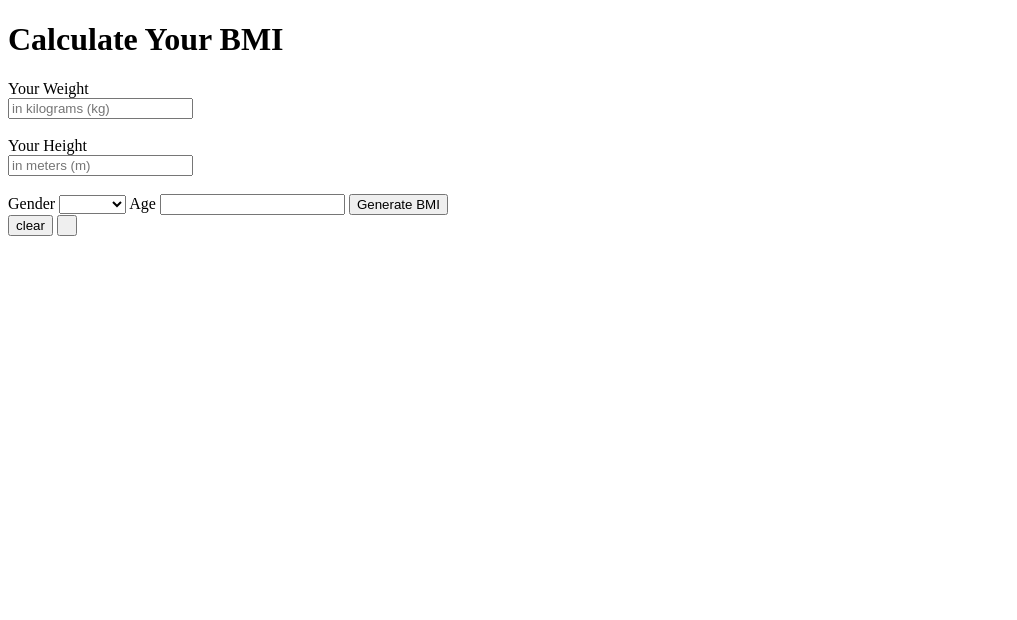
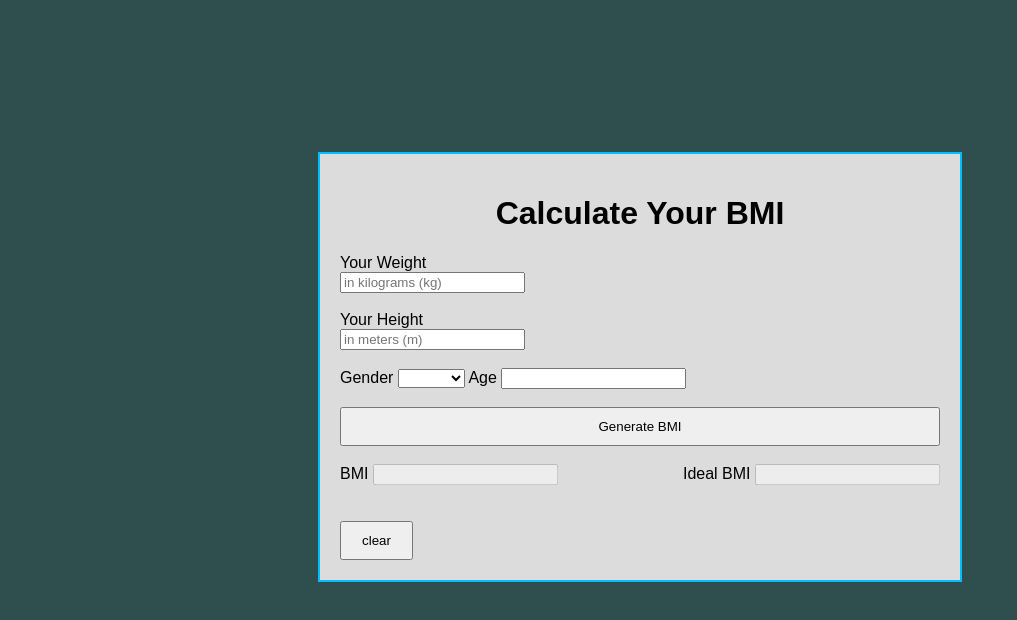
Before and after one commit to yaaseen17/bmi, a plain HTML site: page index.html in a window 1280 px wide. Shown: the whole page, without its empty margins (0-1017 px from the left). Drawn offline with Linux system fonts and the light colour scheme.

Commit message:
made changes

```diff
--- /dev/null
+++ b/assets/css/style.css
@@ -0,0 +1,32 @@
+body{
+    background-color: darkslategrey;
+}
+button{
+    cursor: pointer;
+}
+#header{
+    text-align: center;
+    font-family: sans-serif;
+}
+.container{
+    margin: auto;
+    margin-top: 12%;
+    width: 600px;
+    padding: 20px;
+    background-color: gainsboro;
+    font-family: sans-serif;
+    border: 2px solid deepskyblue;
+}
+#bmi{
+    width: 600px;
+    padding: 10px 0;
+}
+#clear{
+    padding: 10px 20px;
+}
+#secIn{
+    float: right;
+}
+#comment{
+    color: darkgreen;
+}
--- a/assets/js/css/style.css
+++ /dev/null
@@ -1,3 +0,0 @@
-body{
-    background-color: beige;
-}
--- a/assets/js/index.js
+++ b/assets/js/index.js
@@ -5,16 +5,16 @@ function myBMI(){
     let w = document.getElementById("weight").value;
     let h = document.getElementById("height").value;
     let ans = w/(h**2);
-    document.getElementById("outputBmi").innerHTML = `Your BMI is ${ans}`
+    document.getElementById("outputBmi").value = `${ans}`
 
     let age = document.getElementById('age')
 
     if(document.getElementById('gndr').value == 'male'){
         let ansMale = 0.5*ans + 11.5;
-        idealBmi.innerHTML = `Ideal BMI is ${ansMale}`
+        idealBmi.value = `${ansMale}`
     }else if(document.getElementById('gndr').value == 'female'){
         let ansMale = 0.5*ans + 0.03*age.value + 11;
-        idealBmi.innerHTML = `Ideal BMI is ${ansMale}`
+        idealBmi.innerHTML = `${ansMale}`
     }
 
 
--- a/index.html
+++ b/index.html
@@ -4,31 +4,37 @@
     <meta charset="UTF-8">
     <meta http-equiv="X-UA-Compatible" content="IE=edge">
     <meta name="viewport" content="width=device-width, initial-scale=1.0">
+    <link rel="stylesheet" href="assets/css/style.css">
     <title>BMI</title>
 </head>
 <body>
     <div class="container">
-        <h1>Calculate Your BMI</h1>
+        <h1 id="header">Calculate Your BMI</h1>
 
-
-        <label for="weight">Your Weight</label><br>
+        <label for="weight" class="myLabel">Your Weight</label><br>
         <input class="input" type="text" name="weight" id="weight" placeholder="in kilograms (kg)"><br><br>
-        <label for="height">Your Height</label><br>
+        <label class="myLabel" for="height">Your Height</label><br>
         <input class="input" type="text" name="height" id="height" placeholder="in meters (m)"><br><br>
-        <label for="gender">Gender</label>
+        <label class="myLabel" for="gender">Gender</label>
         <select name="gender" id="gndr" onclick="disableInput()">
             <option value="empty"></option>
             <option value="male">Male</option>
             <option value="female">Female</option>
         </select>
-        <label for="age">Age</label>
-        <input class="input" type="text" name="age" id="age" >
-        <button id="bmi" onclick="myBMI()">Generate BMI</button>
-        <div id="outputBmi"></div>
-        <div id="IdealBmi"></div>
-        <div id="comment"></div>
+        <label class="myLabel" for="age">Age</label>
+        <input class="input" type="text" name="age" id="age" ><br><br>
+        <button id="bmi" onclick="myBMI()">Generate BMI</button><br><br>
+        <!-- <div id="outputBmi"></div> -->
+        <label for="BMI">BMI</label>
+        <input class="input" type="text" id="outputBmi" disabled>
+        <!-- <div id="IdealBmi"></div> -->
+        <div id="secIn">
+        <label for="BMI">Ideal BMI</label>
+        <input class="input" type="text" id="IdealBmi" disabled>
+        </div><br><br>
+        <div id="comment"></div><br>
         <button id="clear" onclick="clear_inputs()">clear</button>
-        <button id="exit">&nbsp;</button>
+        <!-- <button id="exit">&nbsp;</button> -->
     </div>
     <script src="assets/js/index.js"></script>
 </body>
```
